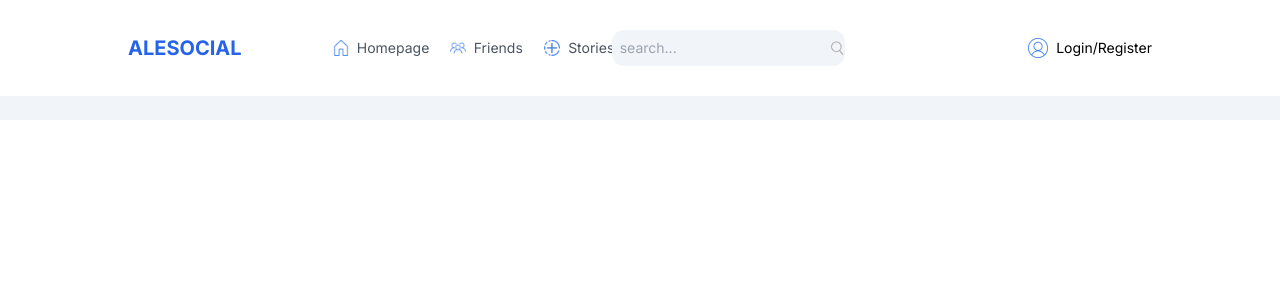
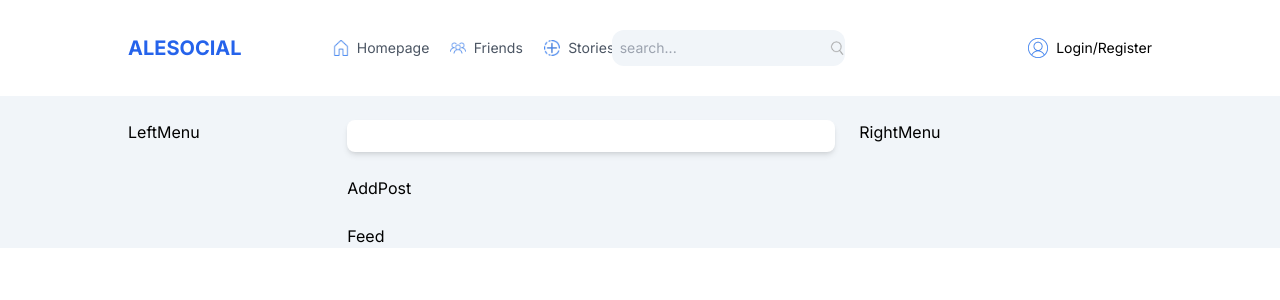
Before and after one commit to Alek30k/Social-Media, a Next.js app: page / in a window 1280 px wide. Shown: the top 300 px of the page. Built offline with nearby package versions, Linux system fonts and the light colour scheme; no server answers.

Commit message:
last commit

```diff
--- a/src/app/page.tsx
+++ b/src/app/page.tsx
@@ -4,20 +4,28 @@
 // import LeftMenu from "@/components/leftMenu/LeftMenu";
 // import RightMenu from "@/components/rightMenu/RightMenu";
 
+import AddPost from "@/components/AddPost";
+import Feed from "@/components/Feed";
+import LeftMenu from "@/components/LeftMenu";
+import RightMenu from "@/components/RightMenu";
+import Stories from "@/components/Stories";
+
 const Homepage = () => {
   return (
     <div className="flex gap-6 pt-6">
-      <div className="hidden xl:block w-[20%]">
-        {/* <LeftMenu type="home" /> */}
+      <div className="hidden lg:block w-[20%]">
+        <LeftMenu type="home" />
       </div>
       <div className="w-full lg:w-[70%] xl:w-[50%]">
         <div className="flex flex-col gap-6">
-          {/* <Stories />
+          <Stories />
           <AddPost />
-          <Feed /> */}
+          <Feed />
         </div>
       </div>
-      <div className="hidden lg:block w-[30%]">{/* <RightMenu /> */}</div>
+      <div className="hidden lg:block w-[30%]">
+        <RightMenu />
+      </div>
     </div>
   );
 };
--- a/src/components/Stories.tsx
+++ b/src/components/Stories.tsx
@@ -1,5 +1,44 @@
-const Stories = () => {
-  return <div className="">Stories</div>;
+// import prisma from "@/lib/client";
+// import { auth } from "@clerk/nextjs/server";
+// import Image from "next/image";
+// import StoryList from "./StoryList";
+
+const Stories = async () => {
+  //   const { userId: currentUserId } = auth();
+
+  //   if (!currentUserId) return null;
+
+  //   const stories = await prisma.story.findMany({
+  //     where: {
+  //       expiresAt: {
+  //         gt: new Date(),
+  //       },
+  //       OR: [
+  //         {
+  //           user: {
+  //             followers: {
+  //               some: {
+  //                 followerId: currentUserId,
+  //               },
+  //             },
+  //           },
+  //         },
+  //         {
+  //           userId: currentUserId,
+  //         },
+  //       ],
+  //     },
+  //     include: {
+  //       user: true,
+  //     },
+  //   });
+  return (
+    <div className="p-4 bg-white rounded-lg shadow-md overflow-scroll text-xs scrollbar-hide">
+      <div className="flex gap-8 w-max">
+        {/* <StoryList stories={stories} userId={currentUserId}/> */}
+      </div>
+    </div>
+  );
 };
 
 export default Stories;
```
